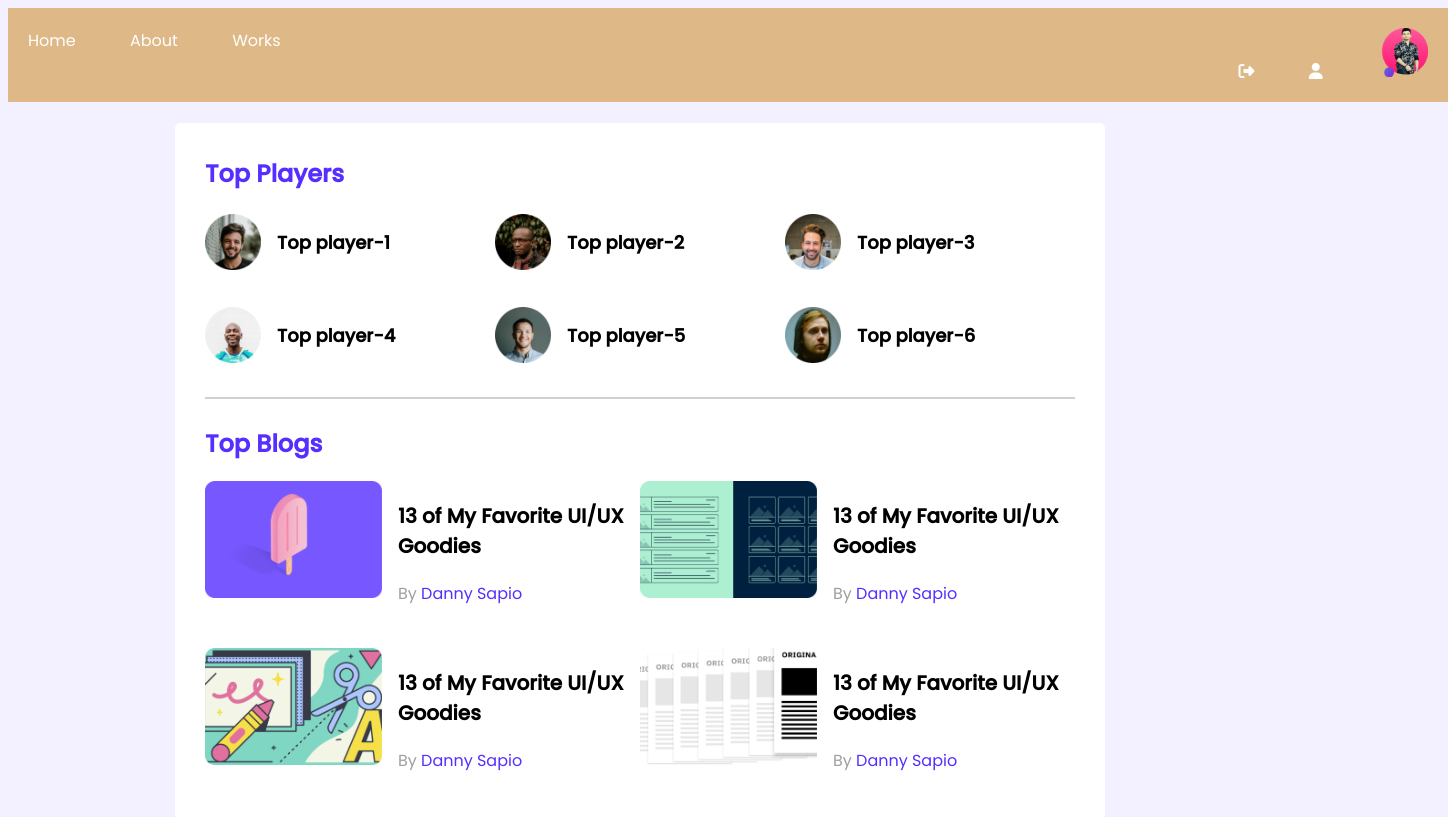
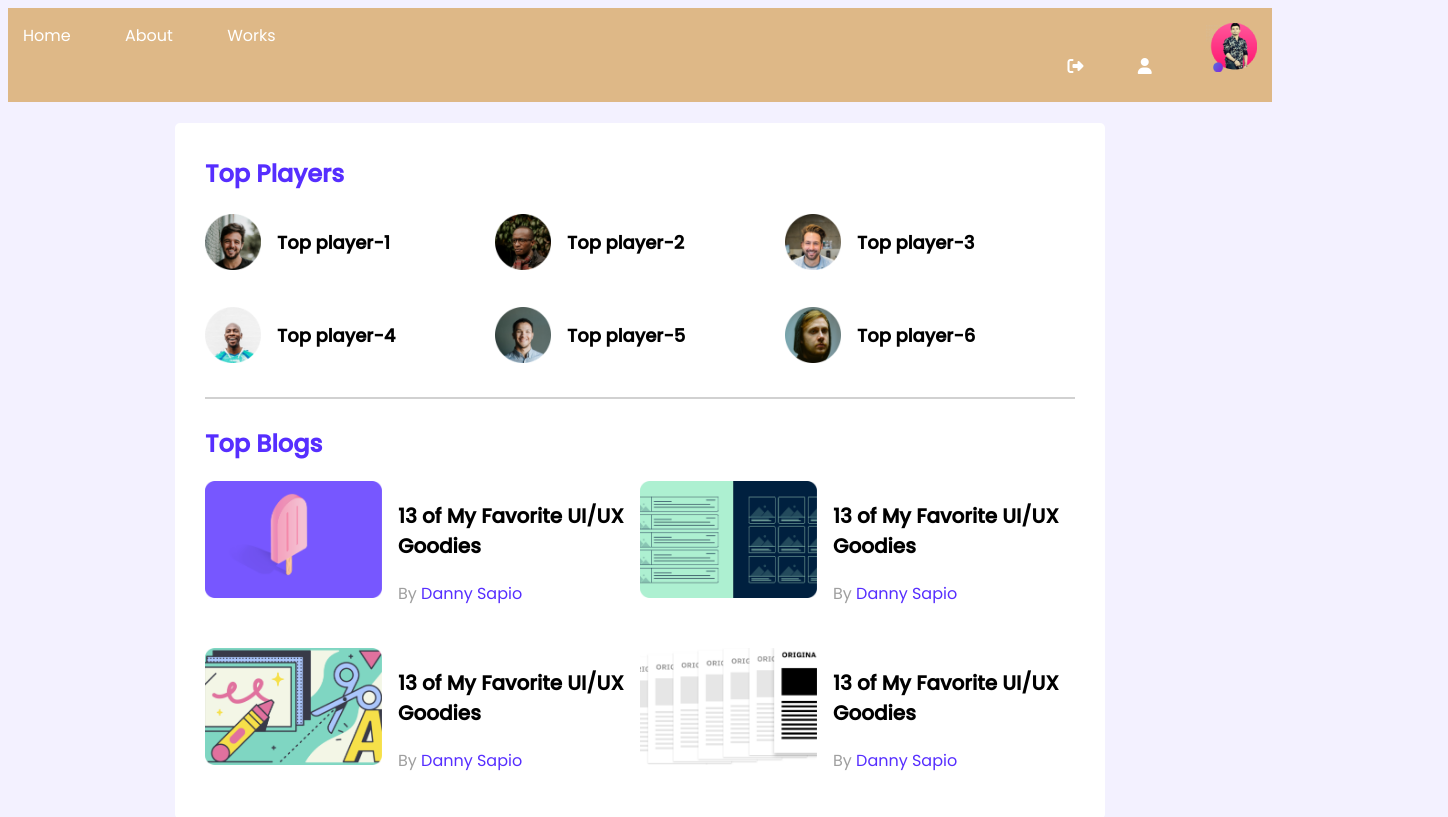
Before and after one commit to SubrataSutradhar/leader-board-css3, a plain HTML site: page index.html in a window 1280 px wide. Shown: the top 817 px of the page, 1448 px wide, since content can reach past the window. Drawn offline with Linux system fonts and the light colour scheme.

Commit message:
updated nav

```diff
--- a/styles/style.css
+++ b/styles/style.css
@@ -13,12 +13,14 @@ nav {
     justify-content: space-between;
     background-color: burlywood;
 
-    width: 1440px;
+    width: 100%;
     height: 94px;
 }
 
 .nav-view {
-    padding: 20px;
+    padding: 15px;
+    align-items: flex-start;
+
 }
 
 /* common styles or utility */
@@ -171,9 +173,14 @@ hr {
 /* Mobile Devices */
 
 @media only screen and (max-width:688px) {
+
     .container {
         width: 100%;
     }
+
+
+
+
 
     .players,
     .blogs,
```
